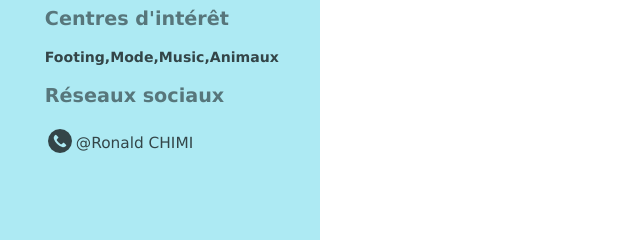
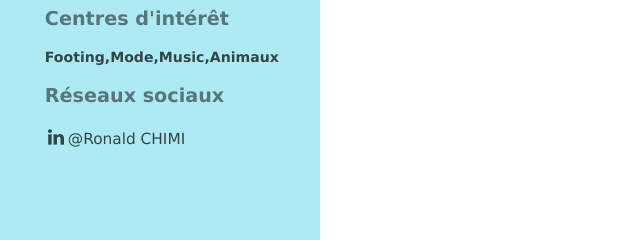
Before and after one commit to eulgen/Port-folio, a plain HTML site: page index.html in a window 1280 px wide. Shown: the part 1240-1480 px from the top of the page, 0-640 px from the left. Drawn offline with Linux system fonts and the light colour scheme.

Commit message:
CV version=1.1

```diff
--- a/index.html
+++ b/index.html
@@ -117,7 +117,7 @@
                     <table>
                         <tr>
                             <td>
-                                <img src="phone-call.png" alt="linkeldin_img">
+                                <img src="linkedin.png" alt="linkeldin_img">
                             </td>
                             <td>@Ronald CHIMI</td>
                         </tr>
```
Also changed, not shown: Note.txt, linkedin.png (added), 1 other file.
